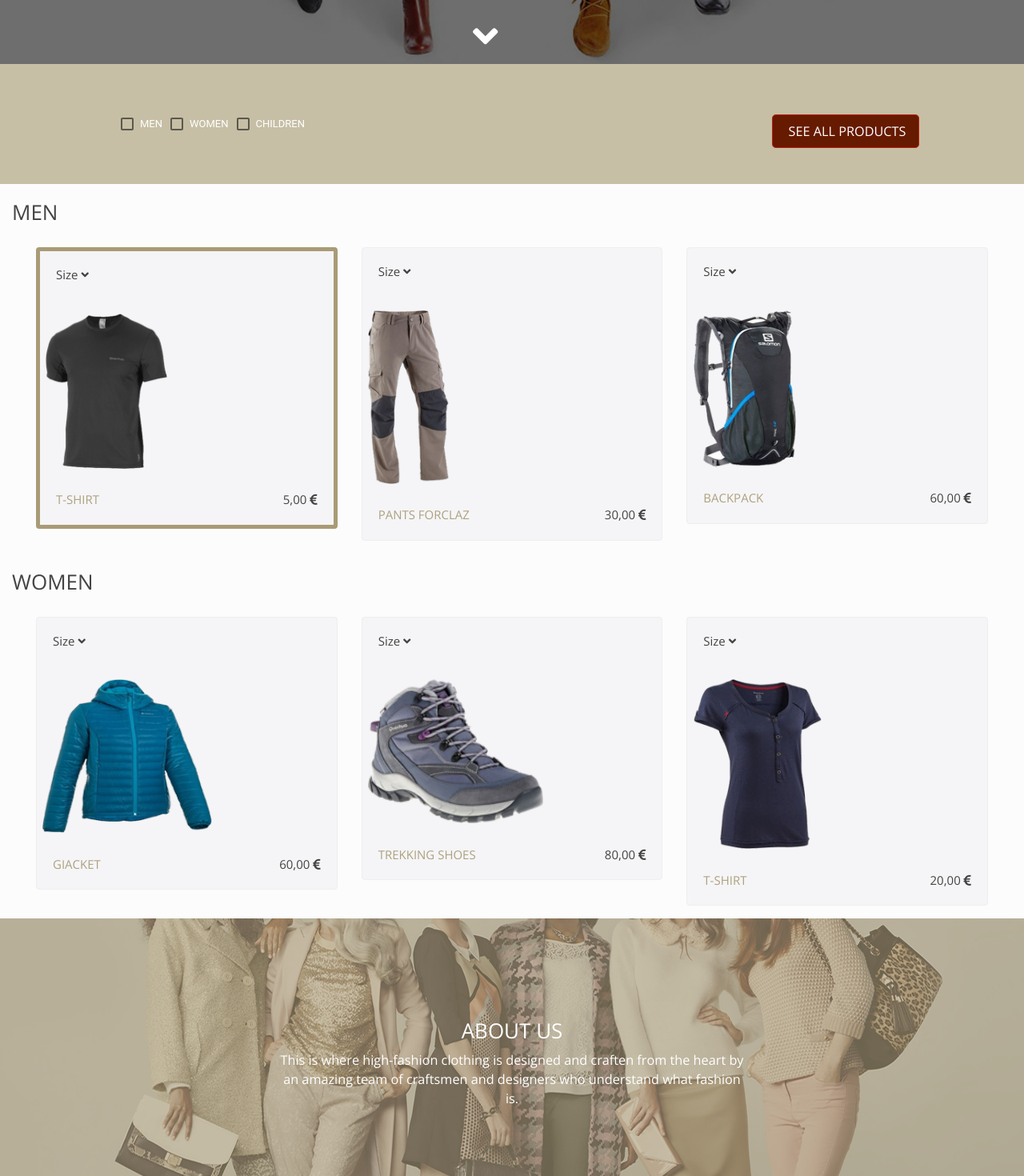
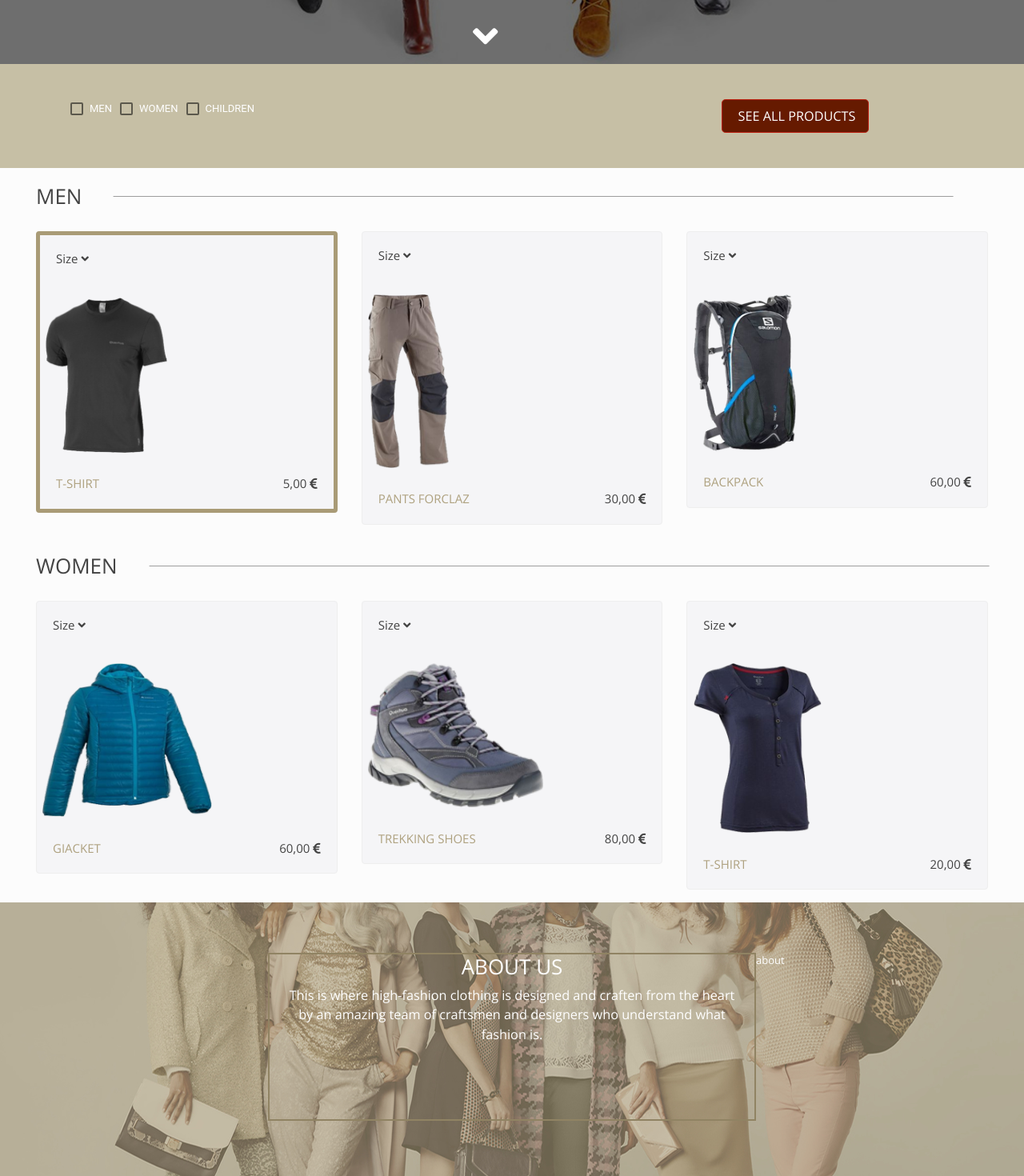
Before and after one commit to vonmutinda/Yolomy, an Angular app: page / in a window 1280 px wide. Shown: the part 720-2190 px from the top of the page at 80% size. Built offline with nearby package versions, Linux system fonts and the light colour scheme.

Commit message:
product section

```diff
--- a/src/app/app.component.html
+++ b/src/app/app.component.html
@@ -6,10 +6,6 @@
         <span class="navbar-toggler-icon"></span>
       </button>
 
-      <!-- <div class="collapse navbar-collapse" id="navbarColor02">
-
-
-      </div> -->
 
       <div class="collapse navbar-collapse" id="navbarResponsive" >
         <ul class="nav navbar-nav navbar-right nav navbar-nav ml-auto">
@@ -77,7 +73,7 @@
 
 
   <!-- . category for mens' wear -->
-  <div class="women-cat" >
+  <div class="men-cat" >
     <h2 class="cat" > MEN </h2>
   </div>
 
@@ -126,8 +122,8 @@
 
 
   <!-- . category for womens' wear -->
-  <div class="women-cat">
-    <h2 class="cat" > WOMEN </h2>
+  <div class="men-cat">
+    <h2 class="cat"> WOMEN </h2>
   </div>
 
   <div class="row">
@@ -183,8 +179,8 @@
   <div id="about-us" class="row">
     <div class="col-md-3"></div>
 
-    <div class="col-md-6 text-center ">
-      <h2> ABOUT US </h2>
+    <div class="about col-md-6 text-center ">
+      <h2 > ABOUT US </h2>
       <blockquote class="blockquote text-center">
         <p class="mb-0">
           This is where high-fashion clothing is designed and craften from the heart by an amazing team
@@ -193,7 +189,7 @@
       </blockquote>
 
     </div>
-
+about
     <div class="col-md-3"></div>
   </div>
 
--- a/src/app/app.component.scss
+++ b/src/app/app.component.scss
@@ -32,21 +32,49 @@ div#down i{
    font-size: 24px;
 }
 
-.cat{
+.men-cat{
    color: #434343;
-   padding: 20px 0;
+   padding: 20px 30px;
 }
 
-.men:after{
+h2.cat:after{
+    content: "";
     position: absolute;
-    top: 1em;
-    left: 0;
-    content: "";
-    width: 150px;
-    height: 0;
-    border-bottom: 1px solid #434343;
+    height: 1px;
+    opacity: 0.5;
+    width: 82%;
+    margin-left: 40px;
+    margin-top: 15px;
+    background: #414141;
+    transform: rotate(180deg);
 }
 
+
+
+h2.women:before{
+    content: "";
+    position: absolute;
+    height: 0.5px;
+    opacity: 0.5;
+    width: 85%;
+    margin-right: 40px;
+    margin-top: 10px;
+    background: #414141;
+    transform: rotate(180deg);
+}
+
+.name:after{
+    content: "";
+    position: absolute;
+    height: 4px;
+    opacity: 0.5;
+    width: 4px;
+    background: white;
+    /* transform: rotate(15deg); */
+    right: 0;
+    top: 60%;
+    border-radius: 50%;
+}
 
 a.card-link, h5{
     color:#434343;
@@ -61,9 +89,9 @@ a.card-link, h5{
 
 #page2{
     background-color: #c6bfa5;
-    height: 150px;
+    height: 130px;
     padding: 10px;
-    padding-top: 5%;
+    padding-top: 3.5%;
     // padding-left: 50px;
 }
 
@@ -72,7 +100,7 @@ mat-checkbox{
 }
 
 .checkbox{
-    margin-left: 10%;
+    margin-left: 5%;
 }
 
 
@@ -101,10 +129,12 @@ img{
 #about-us{
     background-image: url('../assets/backgrounds/about.jpg');
     height: 350px;
-    padding-top: 10%;
+    padding-top: 5%;
 }
 
-
+.about{
+    border: 2px solid #908363;
+}
 
 .discount{
     height: 60px;
--- a/src/index.html
+++ b/src/index.html
@@ -21,6 +21,7 @@
       integrity="sha384-UHRtZLI+pbxtHCWp1t77Bi1L4ZtiqrqD80Kn4Z8NTSRyMA2Fd33n5dQ8lWUE00s/"
       crossorigin="anonymous"
     />
+    <link rel="stylesheet" href="https://stackpath.bootstrapcdn.com/bootstrap/4.3.1/js/bootstrap.bundle.min.js">
   </head>
   <body>
     <app-root></app-root>
```
